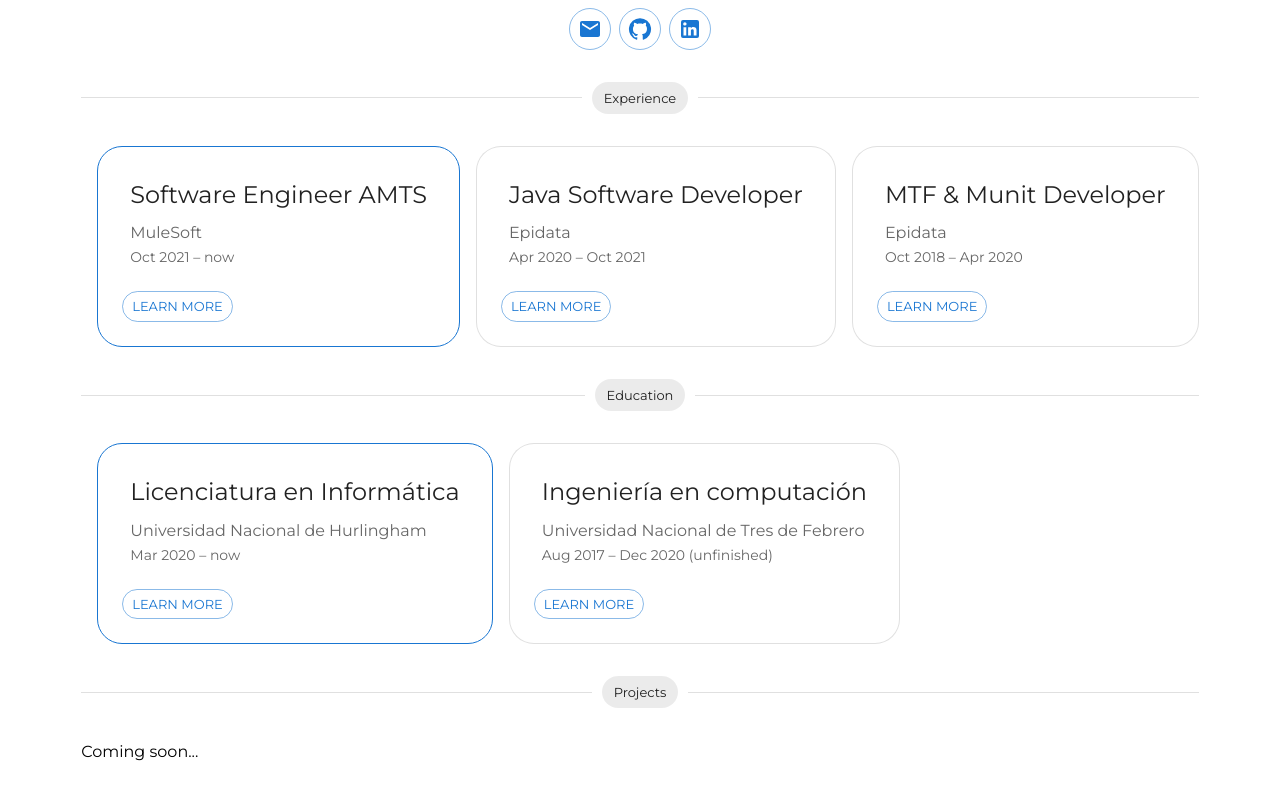
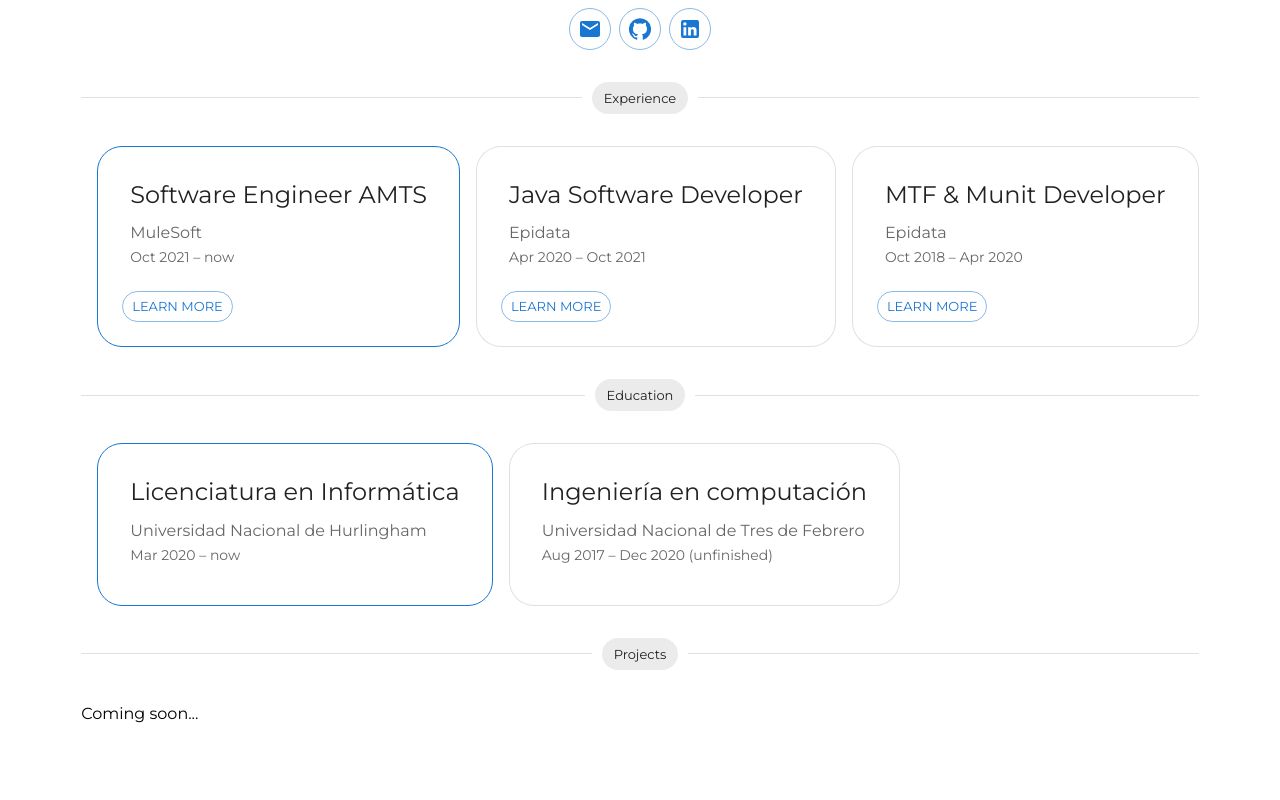
Before and after one commit to tomastoloza/tomastoloza.github.io, a Next.js app: page / in a window 1280 px wide. Shown: the part 848-1648 px from the top of the page. Built offline with nearby package versions, Linux system fonts and the light colour scheme.

Commit message:
Fix modals

```diff
--- a/src/Views/Education.tsx
+++ b/src/Views/Education.tsx
@@ -2,7 +2,7 @@
 import React from "react";
 import ScrolledCardsSection from "./ScrolledCardsSection";
 const Education = () => {
-  return <ScrolledCardsSection title={"Education"} items={educationItems}/>
+  return <ScrolledCardsSection title={"Education"} items={educationItems} hasActions={false}/>
 }
 
 export default Education;
--- a/src/Views/Experience.tsx
+++ b/src/Views/Experience.tsx
@@ -4,7 +4,7 @@
 
 
 const Experience = () => {
-  return <ScrolledCardsSection title={"Experience"} items={experienceItems}/>
+  return <ScrolledCardsSection title={"Experience"} items={experienceItems} hasActions={true}/>
 }
 
 export default Experience;
--- a/src/Views/ScrolledCardsSection.tsx
+++ b/src/Views/ScrolledCardsSection.tsx
@@ -4,9 +4,9 @@
 import {ExperienceItem} from "../models";
 
 interface ScrolledCardsSectionProps {
-  title: string
-  items: ExperienceItem[]
-
+  title: string;
+  items: ExperienceItem[];
+  hasActions?: boolean;
 }
 
 const ScrollableBox = styled(Box)(({theme}) => ({
@@ -20,12 +20,12 @@
   marginLeft: theme.spacing(2)
 }))
 
-const ScrolledCardsSection = ({title, items}: ScrolledCardsSectionProps) => {
+const ScrolledCardsSection = ({title, items, hasActions}: ScrolledCardsSectionProps) => {
   let [activeItem, ...restOfItems] = items;
   return <ScrollableBox>
-    <ItemCard experienceItem={activeItem} key={activeItem.title} active/>
+    <ItemCard experienceItem={activeItem} key={activeItem.title} active hasActions={hasActions}/>
     {restOfItems.map(item => {
-      return <ItemCard experienceItem={item} key={item.title}/>
+      return <ItemCard experienceItem={item} key={item.title} hasActions={hasActions}/>
     })}
   </ScrollableBox>
 }
--- a/src/components/Card/ItemCard.tsx
+++ b/src/components/Card/ItemCard.tsx
@@ -11,9 +11,10 @@
 interface ExperienceCardProps {
   experienceItem: ExperienceItem;
   active?: boolean;
+  hasActions?: boolean
 }
 
-export const ItemCard = ({experienceItem, active}: ExperienceCardProps) => {
+export const ItemCard = ({experienceItem, active, hasActions}: ExperienceCardProps) => {
 
   const StyledCard = styled(Card)(({theme}) => ({
     borderRadius: theme.shape.borderRadius,
@@ -36,9 +37,9 @@
           {experienceItem.from} – {experienceItem.to}
         </Typography>
       </CardContent>
-      <CardActions>
+      {hasActions ? <CardActions>
         <BasicModal title={experienceItem.title} info={experienceItem.info}/>
-      </CardActions>
+      </CardActions> : null}
     </StyledCard>
   );
 }
--- a/src/components/Modal.tsx
+++ b/src/components/Modal.tsx
@@ -29,7 +29,7 @@
     borderRadius: theme.shape.borderRadius,
     position: 'absolute',
     overflowY: 'auto',
-    height: "100vw",
+    height: "fit-content",
     width: "80vw",
     top: '50%',
     left: '50%',
@@ -47,7 +47,7 @@
       >
         <StyledCard>
           <CardContent>
-            <Typography id="modal-modal-title" variant="h6" component="h2">
+            <Typography id="modal-modal-title" variant="h4">
               {title}
             </Typography>
             <Typography id="modal-modal-description" sx={{mt: 2}}>
```
